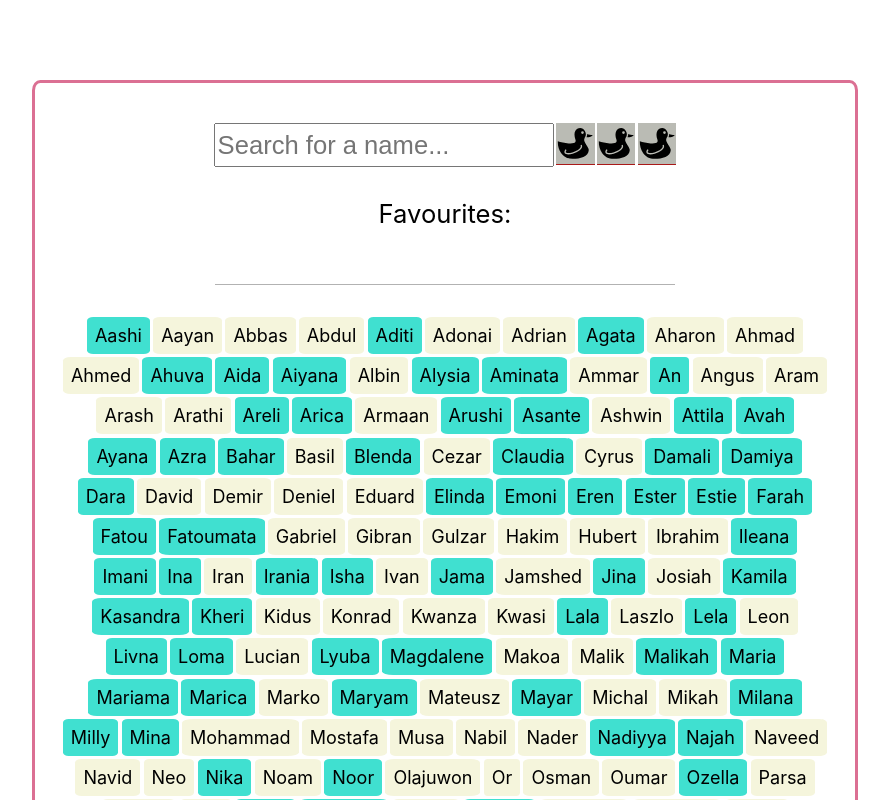
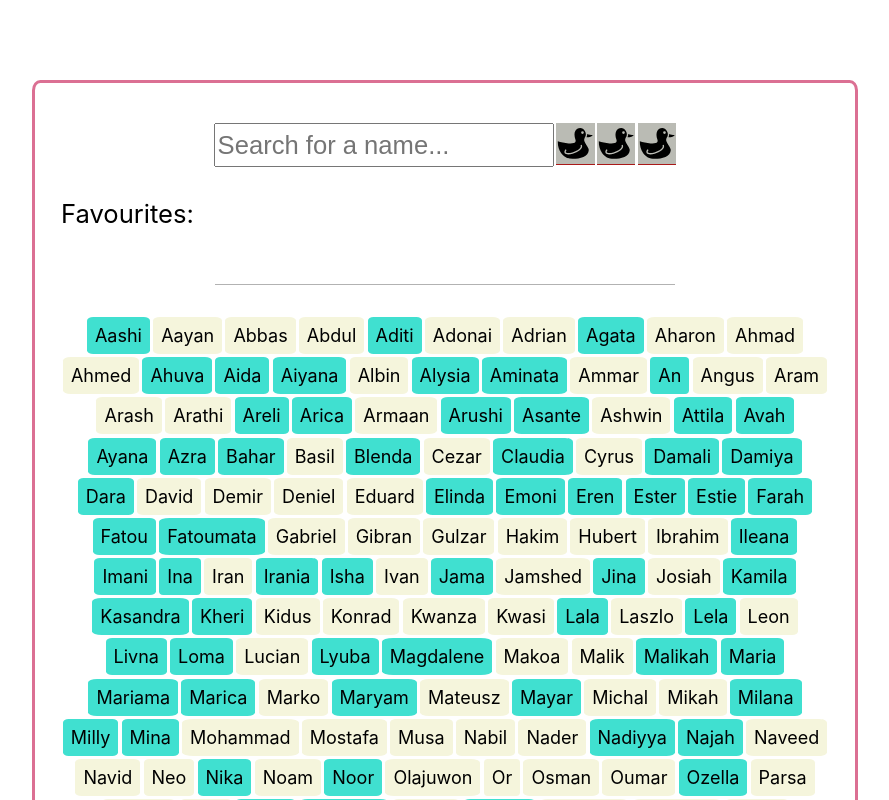
Before and after one commit to kbakande/baby-names-picker, a React (Create React App) app: page / in a window 1280 px wide. Shown: the top 800 px of the page, without its empty margins (195-1084 px from the left). Built offline with nearby package versions, Linux system fonts and the light colour scheme.

Commit message:
adds a container

```diff
--- a/src/components/Favorites.js
+++ b/src/components/Favorites.js
@@ -3,7 +3,7 @@ import NamesList from "./NamesList";
 const Favorites = (props) => {
     const favNames = props.favNames.sort((a, b) => (a.name > b.name) ? 1 : ((b.name > a.name) ? -1 : 0));;
     return (
-        <div className=".favourites-container" onClick={props.handleNamesReturn}>
+        <div className="favourites-container" onClick={props.handleNamesReturn}>
             <p className="favourites-list"> Favourites: </p>
             <NamesList babyNames={favNames} />
         </div>
```
